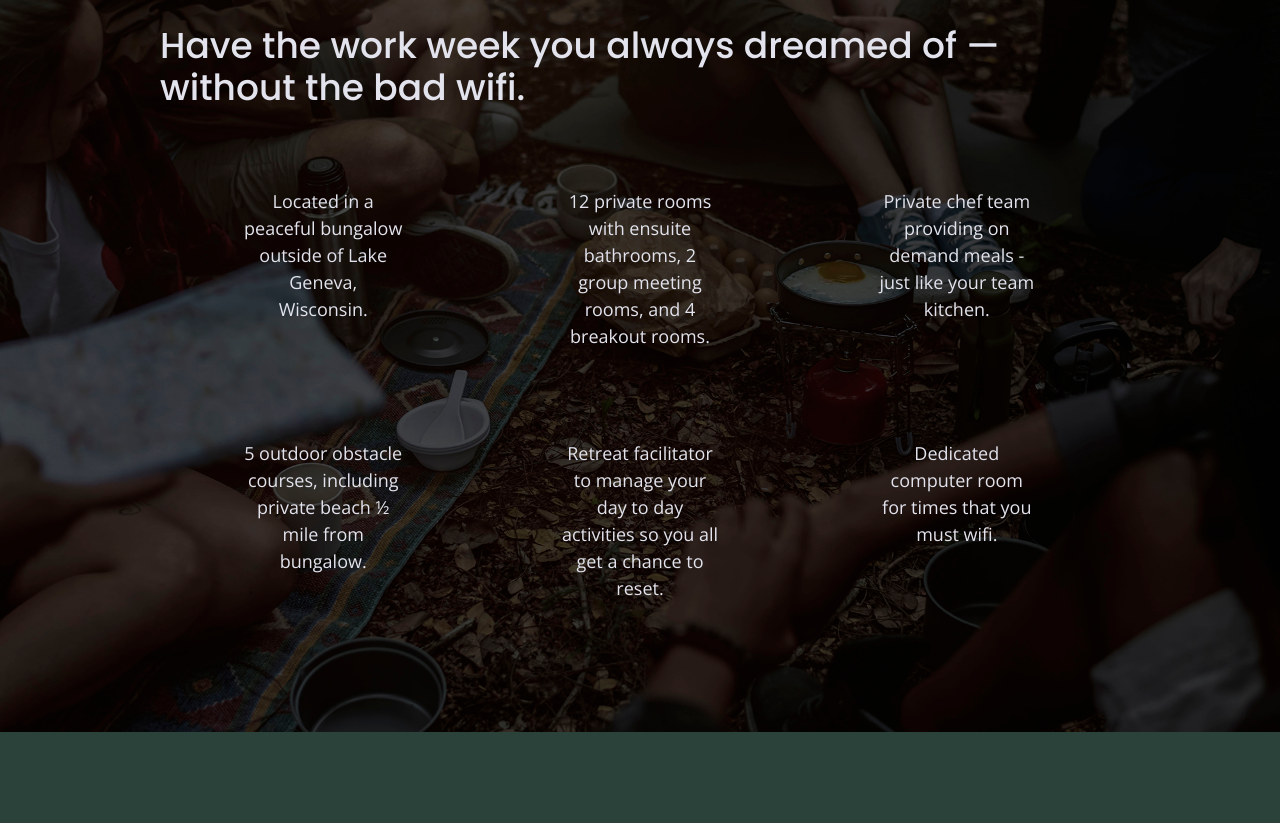
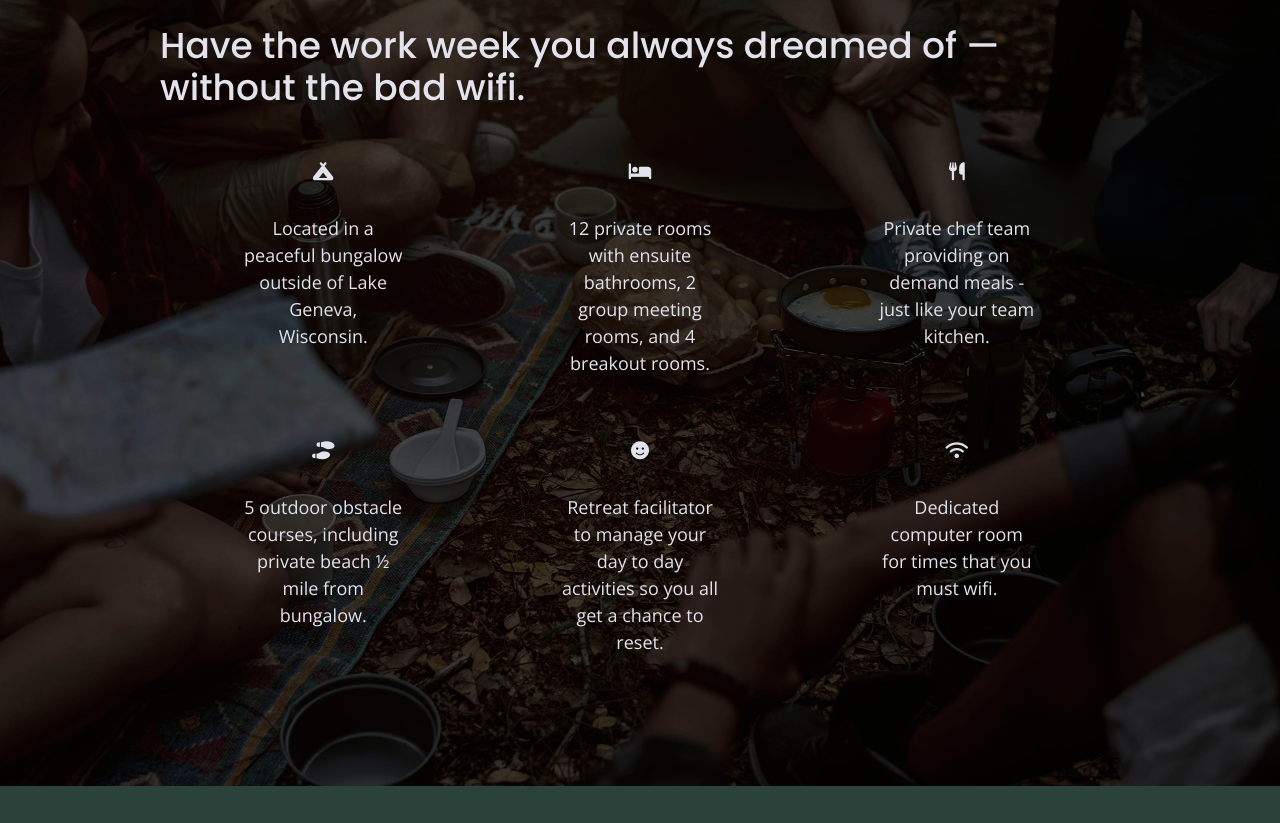
Before and after one commit to jeanette-f/unplugged-website, a website built with Parcel: page index.html in a window 1280 px wide. Shown: the part 1257-2080 px from the top of the page. Built offline with nearby package versions, Linux system fonts and the light colour scheme.

Commit message:
Add Font Awesome to Features and Footer sections

```diff
--- a/index.html
+++ b/index.html
@@ -18,7 +18,8 @@
 
   <link rel="stylesheet" href="css/normalize.css">
   <link rel="stylesheet" href="css/main.css">
-
+  <!--FontAwesome-->
+  <script src="https://kit.fontawesome.com/3277387b70.js" crossorigin="anonymous"></script>
   <!-- Google Fonts -->
   <link href="https://fonts.googleapis.com/css?family=Open+Sans:400,700|Poppins:500,700" rel="stylesheet">
 
@@ -70,27 +71,39 @@
         <h2>Have the work week you always dreamed of — without the bad wifi.</h2>
         <div class="features-list">
           <article>
-            <p class="fontawesome-icon"></p> <!-- <img /> -->
+            <p class="fontawesome-icon">
+              <i class="fas fa-campground"></i>
+            </p>
             <p class="features-items">Located in a peaceful bungalow outside of Lake Geneva, Wisconsin.</p>
           </article>
           <article >
-            <p class="fontawesome-icon"></p> <!-- <img /> -->
+            <p class="fontawesome-icon">
+              <i class="fas fa-bed"></i>
+            </p>
             <p class="features-items">12 private rooms with ensuite bathrooms, 2 group meeting rooms, and 4 breakout rooms.</p>
           </article>
           <article >
-            <p class="fontawesome-icon"></p> <!-- <img /> -->
+            <p class="fontawesome-icon">
+              <i class="fas fa-utensils"></i>
+            </p>
             <p class="features-items">Private chef team providing on demand meals - just like your team kitchen.</p>
           </article>
           <article >
-            <p class="fontawesome-icon"></p> <!-- <img /> -->
+            <p class="fontawesome-icon">
+              <i class="fas fa-shoe-prints"></i>
+            </p>
             <p class="features-items">5 outdoor obstacle courses, including private beach ½ mile from bungalow.</p>
           </article>
           <article>
-            <p class="fontawesome-icon"></p> <!-- <img /> -->
+            <p class="fontawesome-icon">
+              <i class="fas fa-smile"></i>
+            </p>
             <p class="features-items">Retreat facilitator to manage your day to day activities so you all get a chance to reset.</p>
           </article>
           <article>
-            <p class="fontawesome-icon"></p> <!-- <img /> -->
+            <p class="fontawesome-icon">
+              <i class="fas fa-wifi"></i>
+            </p>
             <p class="features-items">Dedicated computer room for times that you must wifi.</p>
           </article>
         </div>
@@ -133,9 +146,9 @@
         <div class="social">
           <h4>Social</h4>
             <div class="social-icons">
-              <p><a href="https://www.facebook.com/" target="_blank" rel="noopener"></a></p>
-              <p><a href="https://www.twitter.com/" target="_blank" rel="noopener"></a></p>
-              <p><a href="https://www.instagram.com/" target="_blank" rel="noopener"></a></p>
+              <p><a href="https://www.facebook.com/" target="_blank" rel="noopener"><i class="fa-brands fa-facebook" ></i></a></p>
+              <p><a href="https://www.twitter.com/" target="_blank" rel="noopener"><i class="fa-brands fa-twitter" style="color: #fff;"></i></a></p>
+              <p><a href="https://www.instagram.com/" target="_blank" rel="noopener"><i class="fa-brands fa-instagram" style="color: #fff;"></i></a></p>
             </div>
         </div>
       </div>
```
Also changed, not shown: about/index.html (+5 -4 lines), faqs/index.html (+5 -4 lines).
